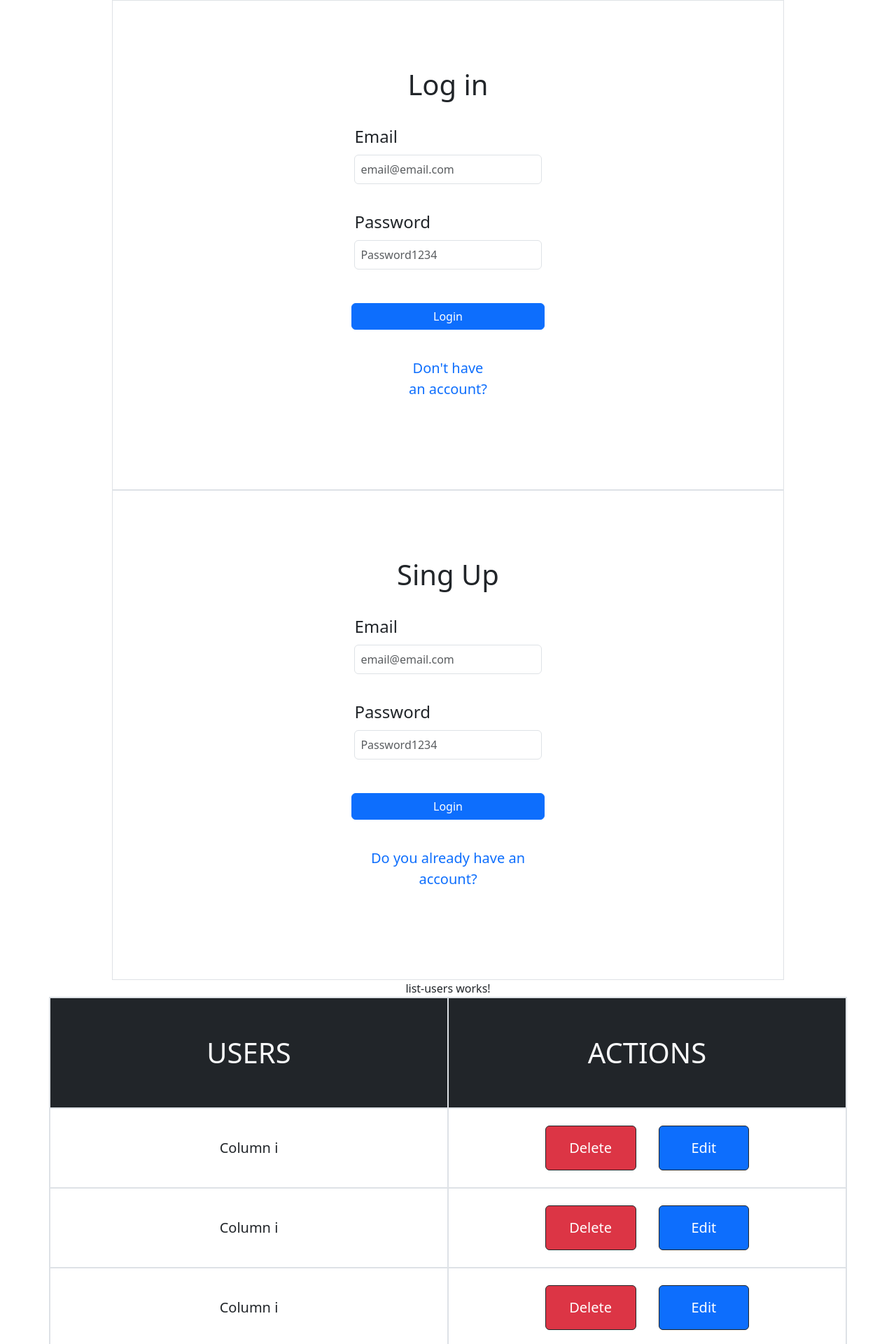
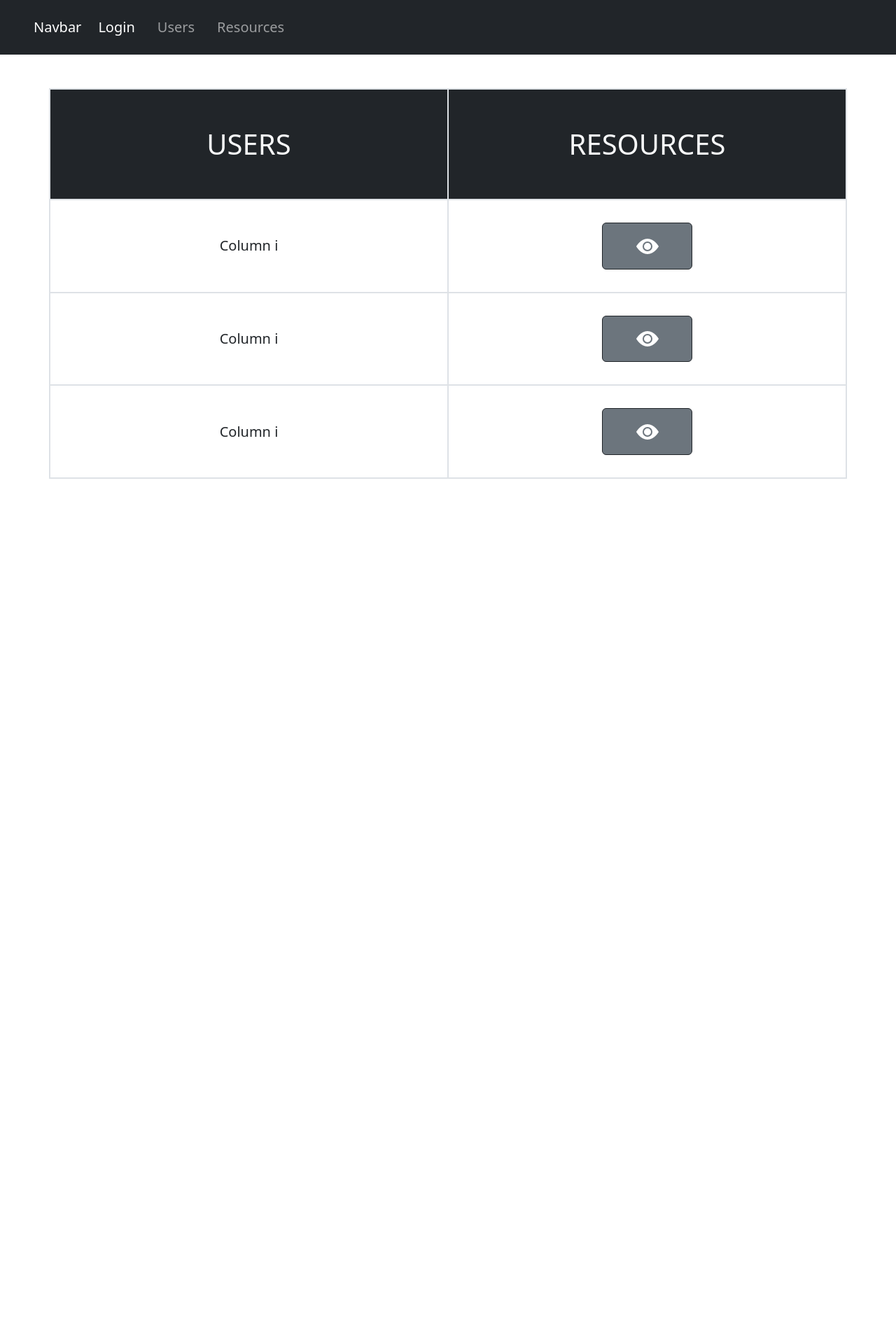
Before and after one commit to mjmoral5/grupal_API, an Angular app: page /resources in a window 1280 px wide. Shown: the top 1920 px of the page at 70% size. After the commit the page ends 800 px from the top, so only its background shows below. Built offline with nearby package versions, Linux system fonts and the light colour scheme.

Commit message:
Add list-resources

```diff
--- a/src/app/app.component.html
+++ b/src/app/app.component.html
@@ -1,15 +1 @@
-<div class="">
-  <app-login></app-login>
-</div>
-
-<div class="">
-  <app-register></app-register>
-</div>
-
-<div class="">
-  <app-list-users></app-list-users>
-</div>
-
-<div class="">
-  <app-nav-bar></app-nav-bar>
-</div>
+<router-outlet></router-outlet>
--- a/src/app/component/list-resources/list-resources.component.html
+++ b/src/app/component/list-resources/list-resources.component.html
@@ -1 +1,91 @@
-<p>list-resources works!</p>
+<app-nav-bar></app-nav-bar>
+
+<div class="container border my-4 my-xl-5">
+  <div class="row text-center">
+    <div
+      class="col p-xl-5 p-3 fs-1 text-uppercase font-weight-bold border bg-dark text-light"
+    >
+      Users
+    </div>
+    <div
+      class="col p-xl-5 p-3 fs-1 text-uppercase font-weight-bold border bg-dark text-light"
+    >
+      Resources
+    </div>
+    <div class="row"></div>
+    <div
+      class="d-flex justify-content-center align-items-center col p-xl-4 p-3 fs-5 border"
+    >
+      Column i
+    </div>
+    <div class="col p-xl-4 p-3 border">
+      <button
+        class="w-25 btn btn-secondary fs-5 p-3 m-2 mx-xl-3 text-center font-weight-bold border border-dark"
+      >
+        <svg
+          xmlns="http://www.w3.org/2000/svg"
+          width="32"
+          height="32"
+          fill="currentColor"
+          class="bi bi-eye-fill"
+          viewBox="0 0 16 16"
+        >
+          <path d="M10.5 8a2.5 2.5 0 1 1-5 0 2.5 2.5 0 0 1 5 0z" />
+          <path
+            d="M0 8s3-5.5 8-5.5S16 8 16 8s-3 5.5-8 5.5S0 8 0 8zm8 3.5a3.5 3.5 0 1 0 0-7 3.5 3.5 0 0 0 0 7z"
+          />
+        </svg>
+      </button>
+    </div>
+    <div class="row"></div>
+    <div
+      class="d-flex justify-content-center align-items-center col p-xl-4 p-3 fs-5 border"
+    >
+      Column i
+    </div>
+    <div class="col p-xl-4 p-3 border">
+      <button
+        class="w-25 btn btn-secondary fs-5 p-3 m-2 mx-xl-3 text-center font-weight-bold border border-dark"
+      >
+        <svg
+          xmlns="http://www.w3.org/2000/svg"
+          width="32"
+          height="32"
+          fill="currentColor"
+          class="bi bi-eye-fill"
+          viewBox="0 0 16 16"
+        >
+          <path d="M10.5 8a2.5 2.5 0 1 1-5 0 2.5 2.5 0 0 1 5 0z" />
+          <path
+            d="M0 8s3-5.5 8-5.5S16 8 16 8s-3 5.5-8 5.5S0 8 0 8zm8 3.5a3.5 3.5 0 1 0 0-7 3.5 3.5 0 0 0 0 7z"
+          />
+        </svg>
+      </button>
+    </div>
+    <div class="row"></div>
+    <div
+      class="d-flex justify-content-center align-items-center col p-xl-4 p-3 fs-5 border"
+    >
+      Column i
+    </div>
+    <div class="col p-xl-4 p-3 border">
+      <button
+        class="w-25 btn btn-secondary fs-5 p-3 m-2 mx-xl-3 text-center font-weight-bold border border-dark"
+      >
+      <svg
+      xmlns="http://www.w3.org/2000/svg"
+      width="32"
+      height="32"
+      fill="currentColor"
+      class="bi bi-eye-fill"
+      viewBox="0 0 16 16"
+    >
+      <path d="M10.5 8a2.5 2.5 0 1 1-5 0 2.5 2.5 0 0 1 5 0z" />
+      <path
+        d="M0 8s3-5.5 8-5.5S16 8 16 8s-3 5.5-8 5.5S0 8 0 8zm8 3.5a3.5 3.5 0 1 0 0-7 3.5 3.5 0 0 0 0 7z"
+      />
+    </svg>
+      </button>
+    </div>
+  </div>
+</div>
--- a/src/app/component/list-users/list-users.component.html
+++ b/src/app/component/list-users/list-users.component.html
@@ -1,26 +1,26 @@
-<p class="m-auto w-50 text-center">list-users works!</p>
+<app-nav-bar></app-nav-bar>
 
-<div class="container border">
+<div class="container border my-4 my-xl-5">
   <div class="row text-center">
     <div class="col p-xl-5 p-3 fs-1 text-uppercase font-weight-bold border bg-dark text-light ">Users</div>
     <div class="col p-xl-5 p-3 fs-1 text-uppercase font-weight-bold border bg-dark text-light ">Actions</div>
     <div class="row"></div>
     <div class="d-flex justify-content-center align-items-center col p-xl-4 p-3 fs-5 border">Column i</div>
     <div class="col p-xl-4 p-3 border">
-      <button class="w-25 btn btn-danger fs-5 p-3 mx-2 mx-xl-3 border border-dark">Delete</button>
-      <button class="w-25 btn btn-primary fs-5 p-3 mx-2 mx-xl-3 border border-dark">Edit</button>
+      <button class="w-50 btn btn-danger fs-5 p-3 m-2 mx-xl-3 text-center font-weight-bold border border-dark">Delete</button>
+      <button class="w-50 btn btn-primary fs-5 p-3 m-2 mx-xl-3 text-center font-weight-bold border border-dark">Edit</button>
     </div>
     <div class="row"></div>
     <div class="d-flex justify-content-center align-items-center col p-xl-4 p-3 fs-5 border">Column i</div>
     <div class="col p-xl-4 p-3 border">
-      <button class="w-25 btn btn-danger fs-5 p-3 mx-2 mx-xl-3 border border-dark">Delete</button>
-      <button class="w-25 btn btn-primary fs-5 p-3 mx-2 mx-xl-3 border border-dark">Edit</button>
+      <button class="w-50 btn btn-danger fs-5 p-3 m-2 mx-xl-3 text-center font-weight-bold border border-dark">Delete</button>
+      <button class="w-50 btn btn-primary fs-5 p-3 m-2 mx-xl-3 text-center font-weight-bold border border-dark">Edit</button>
     </div>
     <div class="row"></div>
     <div class="d-flex justify-content-center align-items-center col p-xl-4 p-3 fs-5 border">Column i</div>
     <div class="col p-xl-4 p-3 border">
-      <button class="w-25 btn btn-danger fs-5 p-3 mx-2 mx-xl-3 border border-dark">Delete</button>
-      <button class="w-25 btn btn-primary fs-5 p-3 mx-2 mx-xl-3 border border-dark">Edit</button>
+      <button class="w-50 btn btn-danger fs-5 p-3 m-2 mx-xl-3 text-center font-weight-bold border border-dark">Delete</button>
+      <button class="w-50 btn btn-primary fs-5 p-3 m-2 mx-xl-3 text-center font-weight-bold border border-dark">Edit</button>
     </div>
   </div>
 </div>
--- a/src/app/component/login/login.component.html
+++ b/src/app/component/login/login.component.html
@@ -1,4 +1,4 @@
-<div class="m-auto w-75 mh-100 p-lg-5 p-3 border ">
+<div class="m-auto w-75 mh-100 p-lg-5 p-3 border mt-5">
  <div class="d-flex flex-column w-75 m-auto p-lg-5 p-3">
   <div class="row m-auto">
   <h1 class="h1">Log in</h1>
@@ -16,7 +16,9 @@
     </div>
   </form>
   <div class="row w-50 m-auto py-2">
-    <button class="btn btn-primary mb-3" type="submit">Login</button>
+    <button class="btn btn-primary mb-3"  [routerLink]="['/users']" type="submit">
+        Login
+    </button>
   </div>
   <div class="row w-25 fs-5 text-center m-auto py-2">
     <a class="text-decoration-none hover_link p-2 mb-3" [routerLink]="['/register']" rel="noopener noreferrer">Don't have an account?</a>
--- a/src/app/component/nav-bar/nav-bar.component.html
+++ b/src/app/component/nav-bar/nav-bar.component.html
@@ -5,11 +5,9 @@
   </button>
   <div class="collapse navbar-collapse" id="navbarNavAltMarkup">
     <div class="navbar-nav gap-3">
-      <a class="nav-item nav-link fs-5 active"[routerLink]="['/']">Login</a>
+      <a class="nav-item nav-link fs-5 active" [routerLink]="['/']">Login</a>
       <a class="nav-item nav-link fs-5" [routerLink]="['/users']">Users </a>
       <a class="nav-item nav-link fs-5" [routerLink]="['/resources']">Resources </a>
     </div>
   </div>
 </nav>
-
-<a [routerLink]="['/']">Login</a> | <a [routerLink]="['/users']">Users |</a> <a [routerLink]="['/resources']">Resources</a>
--- a/src/app/component/register/register.component.html
+++ b/src/app/component/register/register.component.html
@@ -1,4 +1,4 @@
-<div class="m-auto w-75 mh-100 p-lg-5 p-3 border ">
+<div class="m-auto w-75 mh-100 p-lg-5 p-3 border mt-5">
   <div class="d-flex flex-column w-75 m-auto p-lg-5 p-3">
     <div class="row m-auto">
       <h1 class="h1">Sing Up</h1>
@@ -16,7 +16,9 @@
      </div>
    </form>
    <div class="row w-50 m-auto py-2">
-     <button class="btn btn-primary mb-3" type="submit">Login</button>
+    <button class="btn btn-primary mb-3" [routerLink]="['/users']" type="submit">
+      Create account
+    </button>
    </div>
    <div class="row w-50 fs-5 text-center m-auto py-2">
      <a class="text-decoration-none hover_link p-2 mb-3" [routerLink]="['/']" rel="noopener noreferrer">Do you already have an account?</a>
--- a/src/index.html
+++ b/src/index.html
@@ -7,6 +7,8 @@
   <meta name="viewport" content="width=device-width, initial-scale=1">
   <link rel="icon" type="image/x-icon" href="favicon.ico">
   <link href="https://cdn.jsdelivr.net/npm/bootstrap@5.3.0/dist/css/bootstrap.min.css" rel="stylesheet" integrity="sha384-9ndCyUaIbzAi2FUVXJi0CjmCapSmO7SnpJef0486qhLnuZ2cdeRhO02iuK6FUUVM" crossorigin="anonymous">
+  <!-- Option 1: Include in HTML -->
+<link rel="stylesheet" href="https://cdn.jsdelivr.net/npm/bootstrap-icons@1.3.0/font/bootstrap-icons.css">
 </head>
 <body>
   <app-root></app-root>
```
